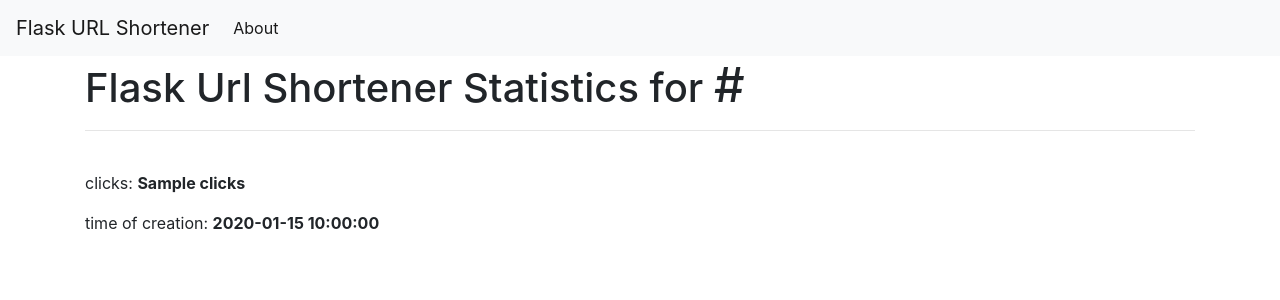
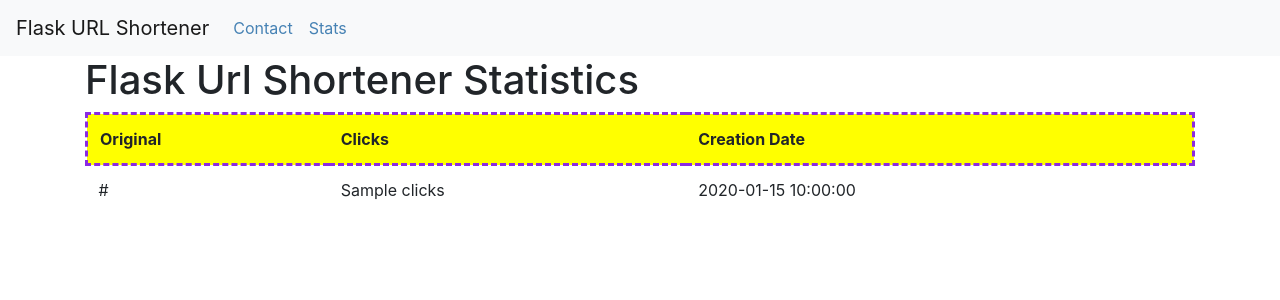
Before and after one commit to maverickreal/urlShortenerFlask, a Flask app: template templates/stats.html in a window 1280 px wide. Shown: the top 300 px of the page. Run offline with Flask 3, Linux system fonts and the light colour scheme; the template is opened without the code that fills it: most values are stand-ins (such as "Sample title", 1, 10 or a date in 2020); some libraries are stand-ins or nearby versions.

Commit message:
mvp finished

```diff
--- a/app.py
+++ b/app.py
@@ -76,5 +76,15 @@
     Created = url_data["created"]
     conn.close()
     return render_template(
-        "stats.html", clicks=Clicks, created=Created, original_url=Original_url
+        "url_info.html", clicks=Clicks, created=Created, original_url=Original_url
     )
+
+
+@app.route("/stats", methods=("GET",))
+def get_all_url_stats():
+    conn = get_db_conn()
+    Url_data = conn.execute("SELECT original_url, clicks, created FROM urls").fetchall()
+    if Url_data:
+        return render_template("stats.html", url_data=Url_data)
+    flash("Invalid URL", "error")
+    return redirect(url_for("index"))
--- a/templates/base.html
+++ b/templates/base.html
@@ -20,7 +20,10 @@
         <div class="collapse navbar-collapse" id="navbarNav">
             <ul class="navbar-nav">
                 <li class="nav-item active">
-                    <a class="nav-link" href="#">About</a>
+                    <a style="color: steelblue;" class="nav-link" href="mailto:adity09@outlook.com">Contact</a>
+                </li>
+                <li class="nav-item active">
+                    <a style="color: steelblue;" class="nav-link" href="{{ url_for('get_all_url_stats')}}">Stats</a>
                 </li>
             </ul>
         </div>
--- a/templates/stats.html
+++ b/templates/stats.html
@@ -1,9 +1,24 @@
 {% extends 'base.html' %}
 
 {% block content %}
-<h1>{% block title %} Flask Url Shortener Statistics for <big>{{original_url}}</big> {% endblock %}</h1>
-<hr><br>
-<p>clicks: <b>{{ clicks }}</b></p>
-<p>time of creation: <b>{{ created }}</b></p>
+<h1>{% block title %} Flask Url Shortener Statistics {% endblock %}</h1>
+<table class="table">
+    <thead>
+        <tr style="border:dashed; border-color: blueviolet; background-color: yellow;">
+            <th scope="col">Original</th>
+            <th scope="col">Clicks</th>
+            <th scope="col">Creation Date</th>
+        </tr>
+    </thead>
+    <tbody>
+        {% for url in url_data %}
+        <tr>
+            <td>{{ url['original_url'] }}</td>
+            <td>{{ url['clicks'] }}</td>
+            <td>{{ url['created'] }}</td>
+        </tr>
+        {% endfor %}
+    </tbody>
+</table>
 
 {% endblock %}
```
Also changed, not shown: templates/url_info.html (added, +10 -0 lines), database.db.
